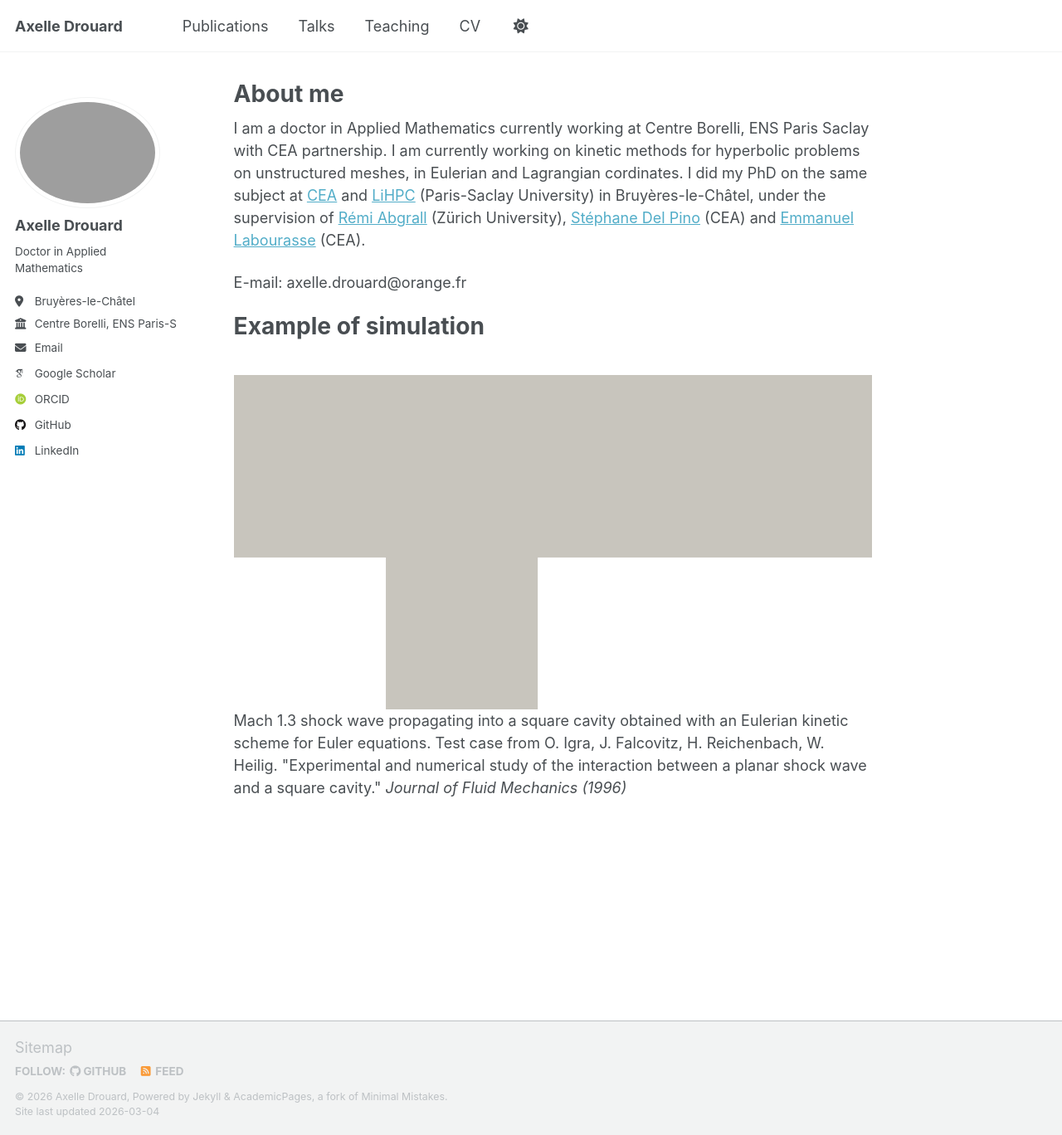
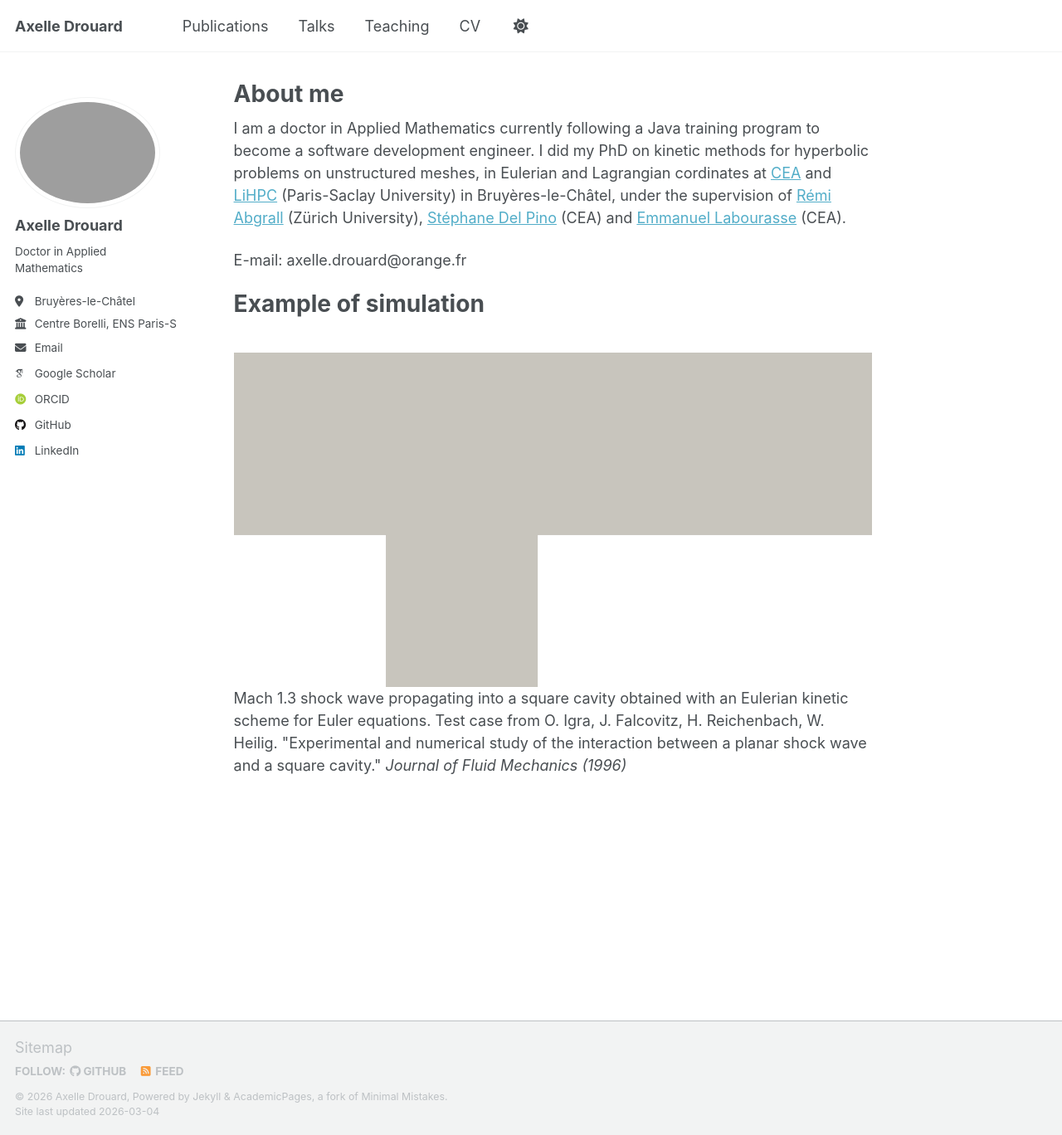
Before and after one commit to axelledrouard/axelledrouard.github.io, a Jekyll site: the page built from _pages/about.md, in a window 1280 px wide and 1368 px high. Shown: the whole window at 83% size. Built offline with Jekyll 4.4.1, drawn with Linux system fonts in a browser that asks for light colours; some web fonts are replaced; a script that is not in the unit is left out.

Commit message:
Actualisation situation personnelle actuelle

```diff
--- a/_pages/about.md
+++ b/_pages/about.md
@@ -7,7 +7,7 @@ redirect_from:
   - /about.html
 ---
 
-I am a doctor in Applied Mathematics currently working at Centre Borelli, ENS Paris Saclay with CEA partnership.  I am currently working on kinetic methods for hyperbolic problems on unstructured meshes, in Eulerian and Lagrangian cordinates. I did my PhD on the same subject at [CEA](https://www.cea.fr/) and [LiHPC](https://www-lihpc.cea.fr/fr/) (Paris-Saclay University) in Bruyères-le-Châtel, under the supervision of [Rémi Abgrall](https://www.math.uzh.ch/en/people?key1=8882) (Zürich University), [Stéphane Del Pino](https://www-lihpc.cea.fr/fr/team/permanents/del-pino.html) (CEA) and [Emmanuel Labourasse](https://www-lihpc.cea.fr/fr/team/permanents/labourasse.html) (CEA).
+I am a doctor in Applied Mathematics currently following a Java training program to become a software development engineer. I did my PhD on kinetic methods for hyperbolic problems on unstructured meshes, in Eulerian and Lagrangian cordinates at [CEA](https://www.cea.fr/) and [LiHPC](https://www-lihpc.cea.fr/fr/) (Paris-Saclay University) in Bruyères-le-Châtel, under the supervision of [Rémi Abgrall](https://www.math.uzh.ch/en/people?key1=8882) (Zürich University), [Stéphane Del Pino](https://www-lihpc.cea.fr/fr/team/permanents/del-pino.html) (CEA) and [Emmanuel Labourasse](https://www-lihpc.cea.fr/fr/team/permanents/labourasse.html) (CEA).
 
 E-mail: axelle.drouard@orange.fr
 
```
